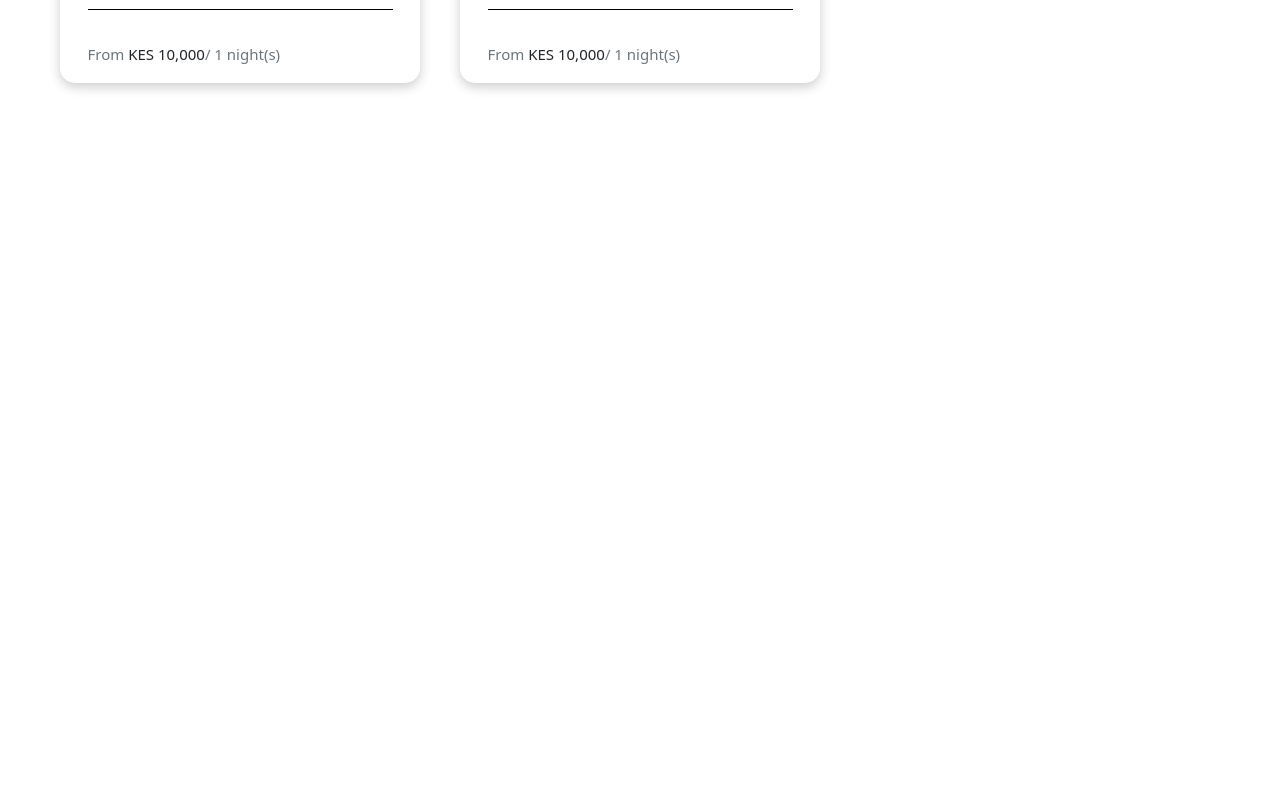
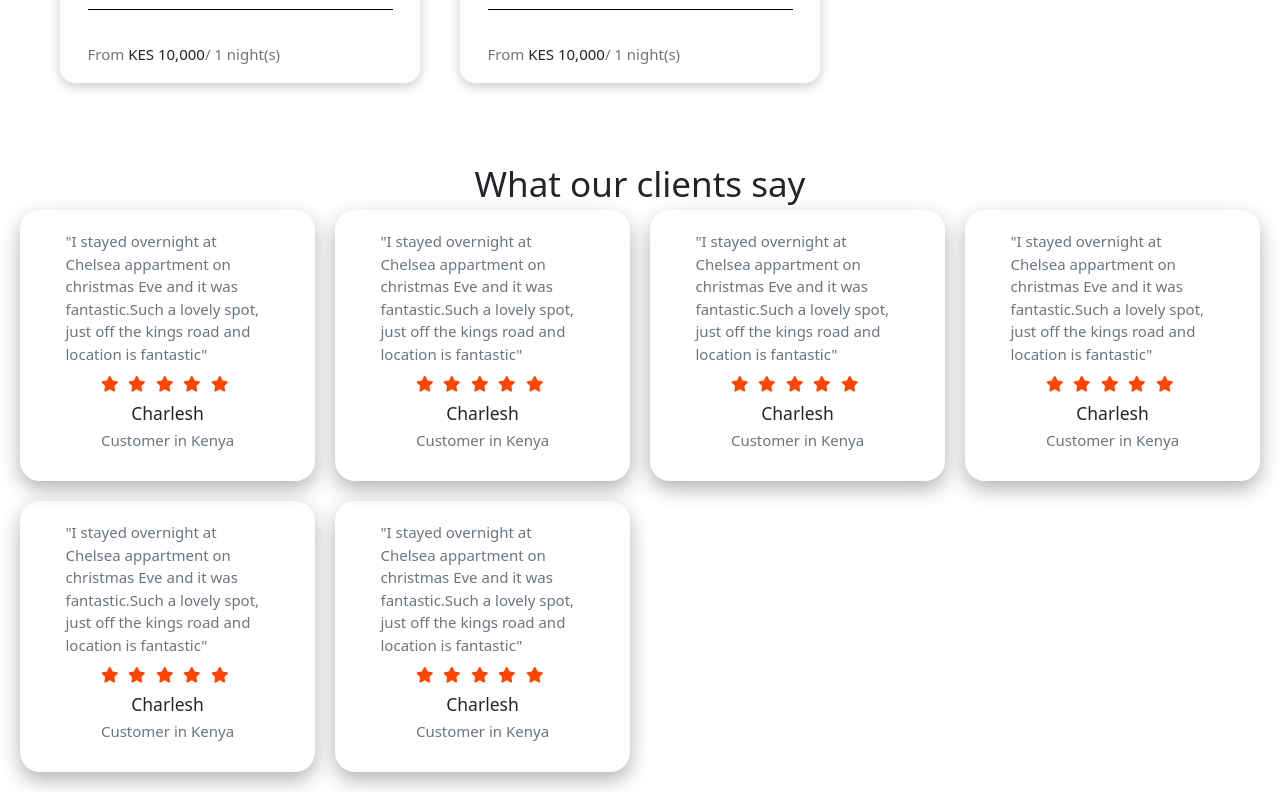
Before and after one commit to Davis-don/ficTravel, a React (Vite) app in the folder client/: page / in a window 1280 px wide. Shown: the part 2432-3224 px from the top of the page. Before the commit the page ends 2575 px from the top, so only its background shows below. Built offline with nearby package versions, Linux system fonts and the light colour scheme.

Commit message:
added homepage testimonial

```diff
--- /dev/null
+++ b/client/src/components/Homepage testimonials/HmpgTestimonialcard.jsx
@@ -0,0 +1,29 @@
+import React from 'react'
+import './hpgtestimonialcard.css'
+import 'bootstrap/dist/css/bootstrap.min.css'
+import { FaStar } from "react-icons/fa";
+
+function HmpgTestimonialcard() {
+  return (
+    <div className='overall-homepage-testimonial-card '>
+        <div className="hmpg-testimonial-content">
+       <p className='text-secondary testimonial-description'>"I stayed overnight at Chelsea appartment on christmas Eve and it was fantastic.Such a lovely spot, just off the kings road and location is fantastic"</p>
+        </div>
+        <div className="testimony-identity">
+      <ul className='list-unstyled'>
+<li><FaStar className='star-icon fs-3'/></li>
+<li><FaStar className='star-icon fs-3'/></li>
+<li><FaStar className='star-icon fs-3'/></li>
+<li><FaStar className='star-icon fs-3'/></li>
+<li><FaStar className='star-icon fs-3'/></li>
+      </ul>
+      <div className="commenter-identity">
+        <h3>Charlesh</h3>
+        <p className='text-secondary'>Customer in Kenya</p>
+      </div>
+        </div>
+        </div>
+  )
+}
+
+export default HmpgTestimonialcard
--- /dev/null
+++ b/client/src/components/Homepage testimonials/Hmpgtestimonialcards.jsx
@@ -0,0 +1,36 @@
+import React from 'react'
+import './hmpgtestimonialcards.css'
+import HmpgTestimonialcard from './HmpgTestimonialcard'
+
+function Hmpgtestimonialcards() {
+    const testData = [
+        {
+
+        },
+        {
+
+        },
+        {
+
+        },
+        {
+
+        },
+        {
+
+        },
+        {
+
+        }
+
+    ]
+  return (
+    <div className='overall-homepage-testimonial-cards'>
+        {
+            testData.map(()=><HmpgTestimonialcard/>)
+        }
+        </div>
+  )
+}
+
+export default Hmpgtestimonialcards
--- /dev/null
+++ b/client/src/components/Homepage testimonials/Homepagetestimonials.jsx
@@ -0,0 +1,14 @@
+import React from 'react'
+import './homepagetestimonial.css'
+import Hmpgtestimonialcards from './Hmpgtestimonialcards'
+
+function Homepagetestimonials() {
+  return (
+    <div className='overall-homepage-testimonials-component'>
+        <h1>What our clients say</h1>
+        <Hmpgtestimonialcards/>
+        </div>
+  )
+}
+
+export default Homepagetestimonials
--- /dev/null
+++ b/client/src/components/Homepage testimonials/hmpgtestimonialcards.css
@@ -0,0 +1,12 @@
+.overall-homepage-testimonial-cards{
+display: grid;
+grid-template-columns: repeat(auto-fit,minmax(25rem,1fr));
+gap: 2rem;
+}
+@media screen  and (max-width:18.75em){
+    .overall-homepage-testimonial-cards{
+        display: flex;
+        flex-direction: column;
+        width: 100%;
+    }
+}
--- /dev/null
+++ b/client/src/components/Homepage testimonials/homepagetestimonial.css
@@ -0,0 +1,24 @@
+.overall-homepage-testimonials-component{
+    padding: 2rem;
+
+}
+@media screen  and (max-width:18.75em){
+    .overall-homepage-testimonials-component{
+        padding: 0px;
+
+    }
+}
+.overall-homepage-testimonials-component h1{
+text-align: center;
+font-size: 3.5rem;
+}
+@media screen and (max-width:25em) {
+    .overall-homepage-testimonials-component h1{
+        font-size: 2.5rem;
+    }
+}
+@media screen and (max-width:16.875em) {
+    .overall-homepage-testimonials-component h1{
+        font-size: 8vw;
+    }
+}
--- /dev/null
+++ b/client/src/components/Homepage testimonials/hpgtestimonialcard.css
@@ -0,0 +1,32 @@
+.overall-homepage-testimonial-card{
+height:max-content;
+padding: 2rem;
+box-shadow: 0 8px 20px rgba(0, 0, 0, 0.3);
+border-radius: 20px;
+display: flex;
+flex-direction: column;
+justify-content: center;
+align-items: center;
+}
+.hmpg-testimonial-content{
+    width: 80%;
+}
+.testimonial-description{
+font-size: 1.5rem;
+}
+.testimony-identity{
+
+}
+.testimony-identity ul{
+display: flex;
+flex-direction: row;
+gap:1rem
+}
+.commenter-identity{
+display: flex;
+flex-direction: column;
+align-items: center;
+}
+.commenter-identity p{
+font-size: 1.5rem;
+}
--- a/client/src/components/Recommended/Recommendedcard.jsx
+++ b/client/src/components/Recommended/Recommendedcard.jsx
@@ -7,7 +7,7 @@ import { FaStar } from "react-icons/fa";
 
 function Recommendedcard() {
   return (
-    <div className='overall-recommended-card-container clickable container-fluid' onClick={()=>alert("all")}>
+    <div className='overall-recommended-card-container clickable container-fluid'>
         <div className="image-container-recommended">
           <img src={imageTest} alt="hotel" />
           {/* <div className="like-icon clickable" onClick={()=>alert("like")}>
--- a/client/src/pages/Homepage.jsx
+++ b/client/src/pages/Homepage.jsx
@@ -3,6 +3,7 @@ import Header from '../layouts/header/Header'
 import Hero from '../components/Homepage hero/Hero'
 import Topdestination from '../components/Top destinations/Topdestination'
 import Recommended from '../components/Recommended/Recommended'
+import Homepagetestimonials from '../components/Homepage testimonials/Homepagetestimonials'
 
 function Homepage() {
   return (
@@ -11,6 +12,7 @@ function Homepage() {
      <Hero/>
      <Topdestination/>
      <Recommended/>
+     <Homepagetestimonials/>
         </div>
   )
 }
```
